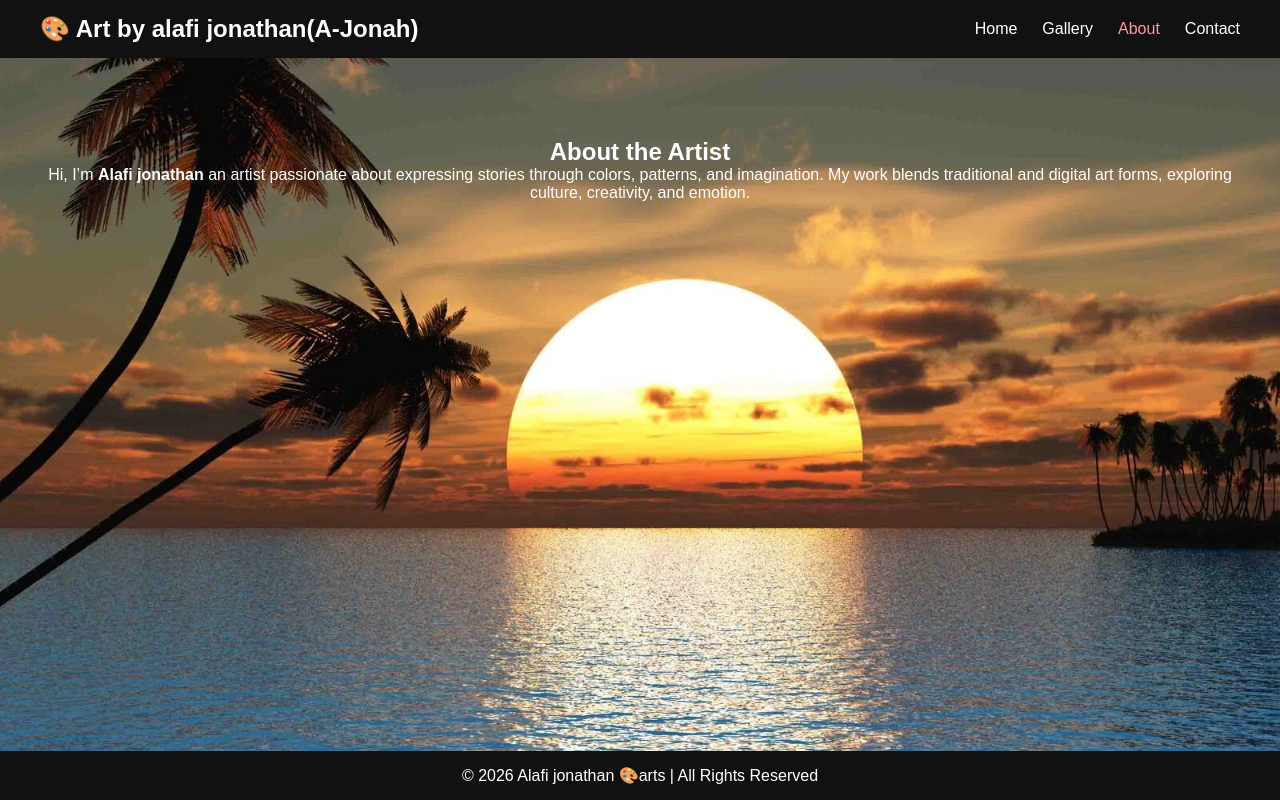
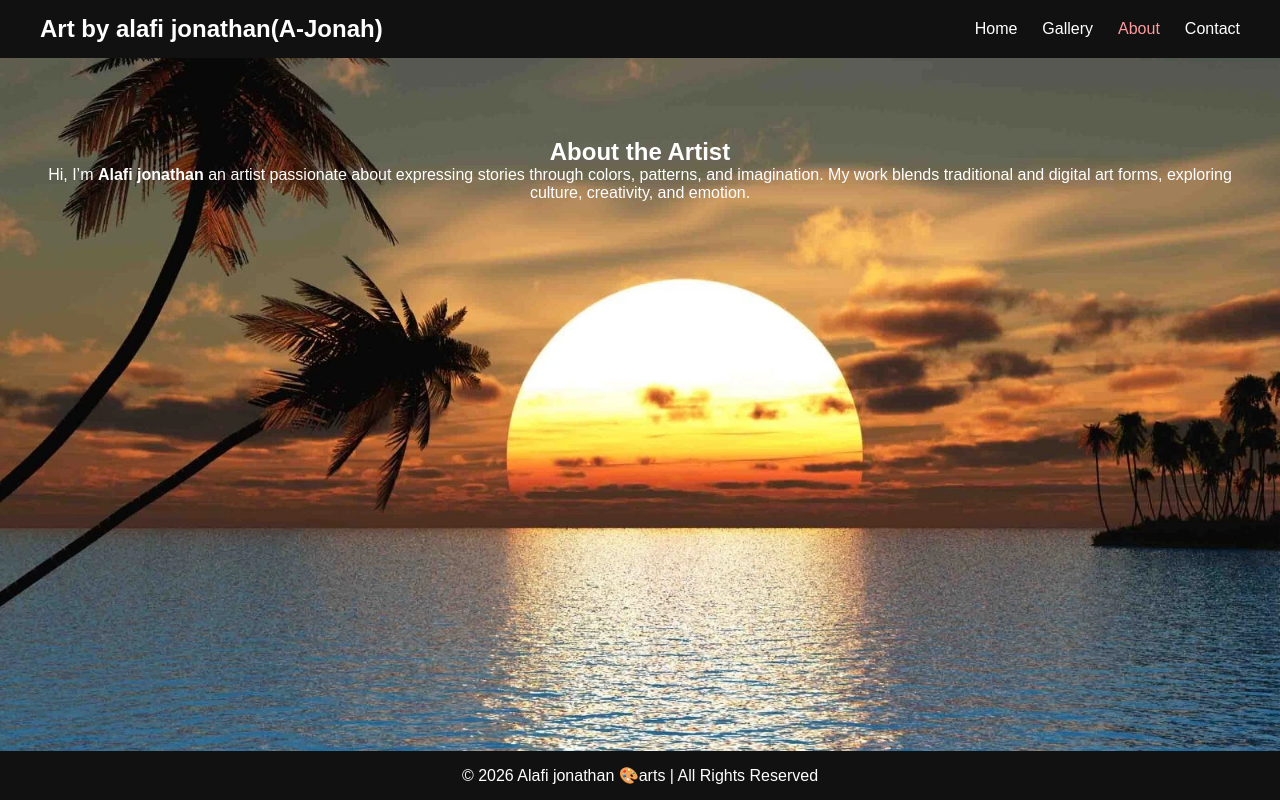
Before and after one commit to Atelier-22/Atelier-art-website, a plain HTML site: page about.html in a window 1280 px wide. Drawn offline with Linux system fonts and the light colour scheme.

Commit message:
Update about.html

```diff
--- a/about.html
+++ b/about.html
@@ -28,7 +28,7 @@
 ">
 
 <nav>
-  <h1 class="logo">🎨 Art by alafi jonathan(A-Jonah)</h1>
+  <h1 class="logo"> Art by alafi jonathan(A-Jonah)</h1>
   <ul>
     <li><a href="index.html">Home</a></li>
     <li><a href="gallery.html">Gallery</a></li>
```
